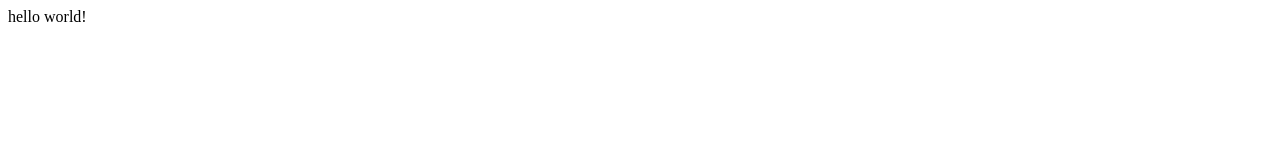
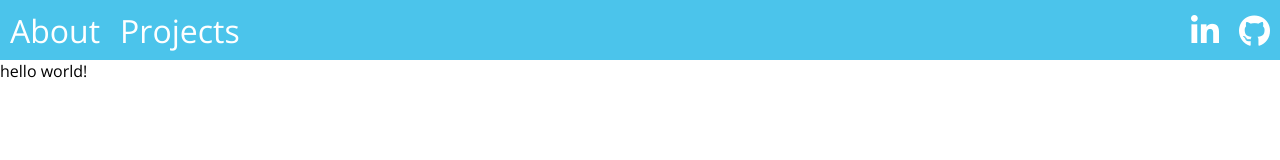
Before and after one commit to ejdeposit/personal_website, a plain HTML site: page index.html in a window 1280 px wide. Drawn offline with nearby package versions, Linux system fonts and the light colour scheme.

Commit message:
added navbar

```diff
--- a/index.html
+++ b/index.html
@@ -10,10 +10,32 @@
         <title></title>
         <meta name="description" content="">
         <meta name="viewport" content="width=device-width, initial-scale=1">
-        <link rel="stylesheet" href="">
+        <link rel="stylesheet" href="style.css">
+        <script src="https://use.fontawesome.com/9837b97a2b.js"></script>
     </head>
     <body>
+        <div class="nav-bar">
+            <div id="links">
+                <div>
+                    About
+                </div>
+                <div>
+                    Projects
+                </div>
+            </div>
+            <div id="profiles">
+                <div>
+                    <i class="fa fa-linkedin" aria-hidden="true"></i>
+                </div>
+                <div>
+                    <i class="fa fa-github"></i>
+                </div>
+            </div>
+        </div>
+        <div id="main-content">
         hello world!
+
+        </div>
         <!--[if lt IE 7]>
             <p class="browsehappy">You are using an <strong>outdated</strong> browser. Please <a href="#">upgrade your browser</a> to improve your experience.</p>
         <![endif]-->
--- /dev/null
+++ b/style.css
@@ -0,0 +1,31 @@
+@import url(//fonts.googleapis.com/css?family=Open+Sans);
+.nav-bar{
+    display: flex;
+    background-color: #4bc4eb;
+    height: 60px;
+    font-size: 2rem;
+    justify-content: space-between;
+    align-items: center;
+    color:white;
+}
+#profiles, #links{
+    display:flex;
+    justify-content: flex-end;
+    align-items: center;
+}
+#profiles div, #links div{
+    padding-left:10px;
+    padding-right:10px;
+}
+
+/*
+#profiles div{
+    padding: 10px;
+}
+*/
+body{
+    font-family: 'Open Sans', sans-serif;
+    margin-top:0px;
+    margin-left: 0px;
+    margin-right: 0px;
+}
```
Also changed, not shown: img/IMG-0308.JPG (added).
